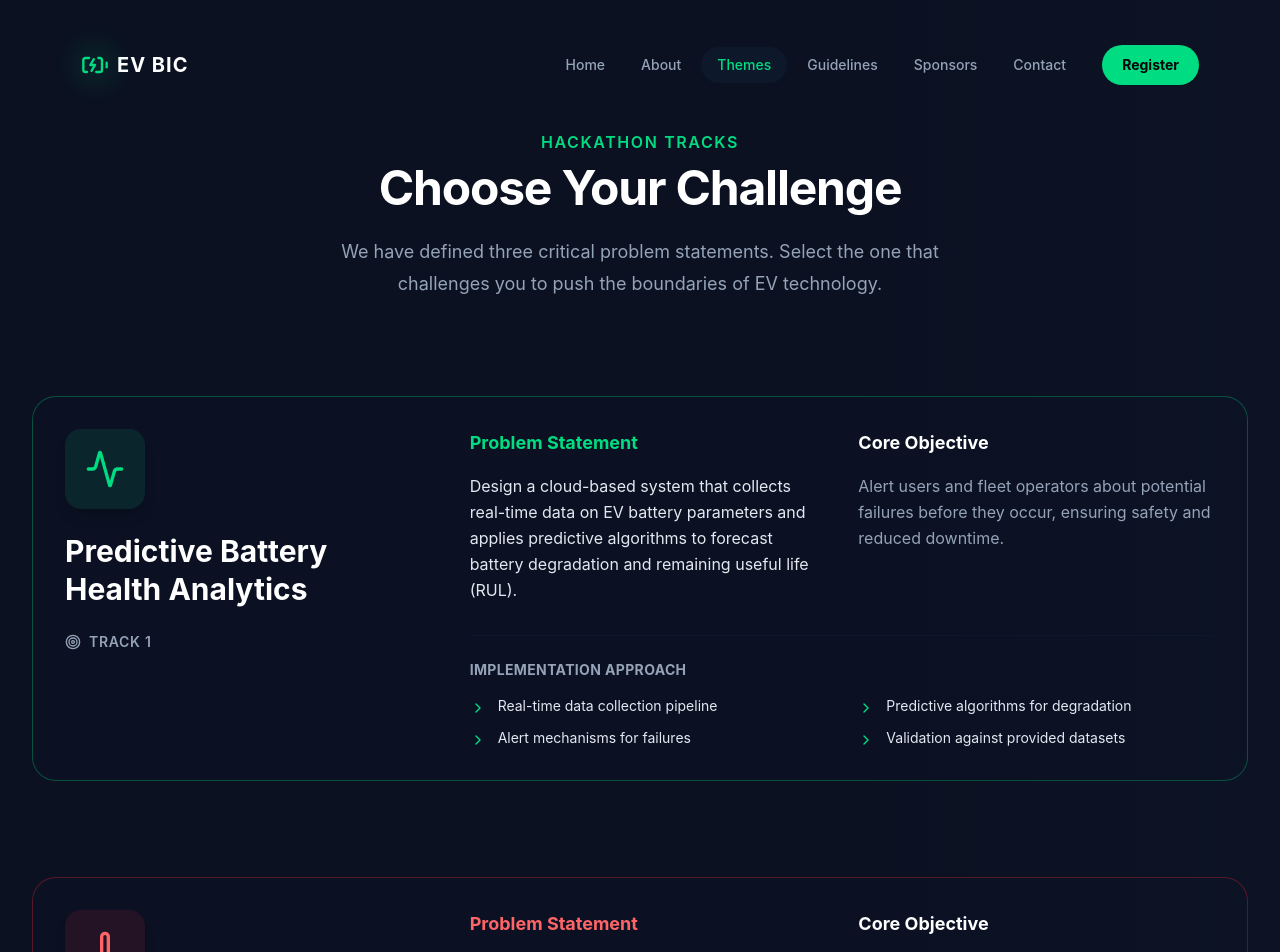
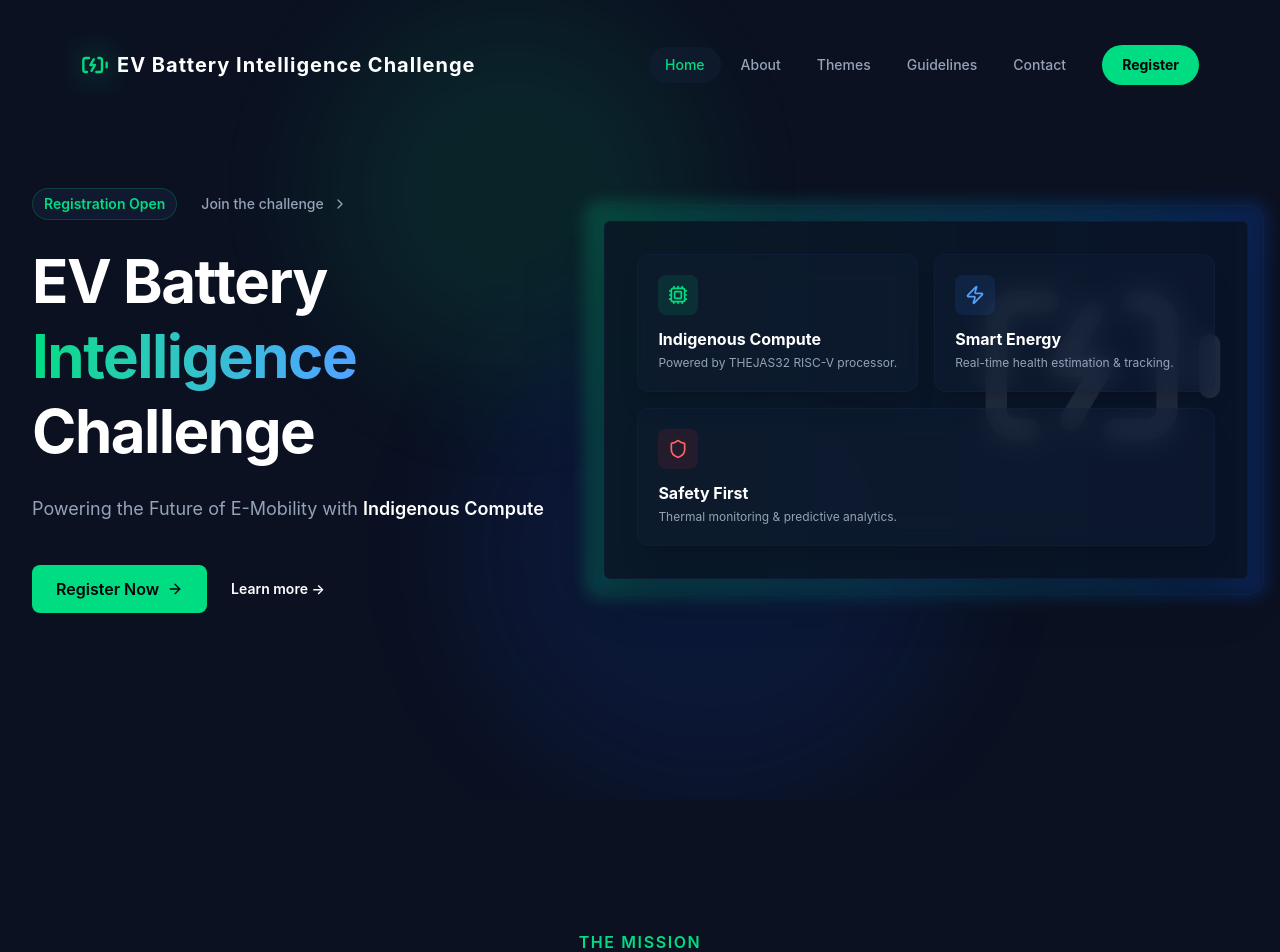
Before and after one commit to AdharshJolly/EV-BIC, a React (Vite) app: page /themes in a window 1280 px wide. Shown: the top 952 px of the page. Built offline with nearby package versions, Linux system fonts and the light colour scheme.

Commit message:
feat: convert to single-page site, update event branding, and comment out sponsors section

```diff
--- a/index.html
+++ b/index.html
@@ -4,7 +4,7 @@
     <meta charset="UTF-8" />
     <link rel="icon" type="image/svg+xml" href="/vite.svg" />
     <meta name="viewport" content="width=device-width, initial-scale=1.0" />
-    <title>ev-bic</title>
+    <title>EV Battery Intelligence Challenge</title>
   </head>
   <body>
     <div id="root"></div>
--- a/src/App.tsx
+++ b/src/App.tsx
@@ -1,28 +1,42 @@
-import { BrowserRouter, Routes, Route } from 'react-router-dom';
-import Layout from './components/Layout';
+import Navbar from './components/Navbar';
+import Footer from './components/Footer';
 import Home from './pages/Home';
 import About from './pages/About';
 import Themes from './pages/Themes';
 import Register from './pages/Register';
 import Guidelines from './pages/Guidelines';
-import Sponsors from './pages/Sponsors';
+// import Sponsors from './pages/Sponsors';
 import Contact from './pages/Contact';
 
 function App() {
   return (
-    <BrowserRouter>
-      <Routes>
-        <Route path="/" element={<Layout />}>
-          <Route index element={<Home />} />
-          <Route path="about" element={<About />} />
-          <Route path="themes" element={<Themes />} />
-          <Route path="register" element={<Register />} />
-          <Route path="guidelines" element={<Guidelines />} />
-          <Route path="sponsors" element={<Sponsors />} />
-          <Route path="contact" element={<Contact />} />
-        </Route>
-      </Routes>
-    </BrowserRouter>
+    <div className="min-h-screen flex flex-col bg-brand-primary text-brand-text font-sans selection:bg-brand-accent selection:text-brand-dark">
+      <Navbar />
+      <main className="flex-grow">
+        <section id="home">
+          <Home />
+        </section>
+        <section id="about">
+          <About />
+        </section>
+        <section id="themes">
+          <Themes />
+        </section>
+        <section id="guidelines">
+          <Guidelines />
+        </section>
+        {/* <section id="sponsors">
+          <Sponsors />
+        </section> */}
+        <section id="register">
+          <Register />
+        </section>
+        <section id="contact">
+          <Contact />
+        </section>
+      </main>
+      <Footer />
+    </div>
   );
 }
 
--- a/src/components/Footer.tsx
+++ b/src/components/Footer.tsx
@@ -1,5 +1,4 @@
 import { Github, Twitter, Linkedin, Mail, BatteryCharging } from 'lucide-react';
-import { Link } from 'react-router-dom';
 
 const Footer = () => {
   return (
@@ -14,10 +13,10 @@ const Footer = () => {
           <div className="lg:col-span-2 space-y-6">
              <div className="flex items-center space-x-2">
                 <BatteryCharging className="h-8 w-8 text-brand-accent" />
-                <span className="text-xl font-bold text-white tracking-wider">EV BIC</span>
+                <span className="text-xl font-bold text-white tracking-wider">EV Battery Intelligence Challenge</span>
              </div>
              <p className="text-brand-muted max-w-md">
-               Powering the future of E-Mobility with indigenous compute. Join the challenge to build safe, smart, and sustainable battery systems.
+               Powering the Future of E-Mobility with Indigenous Compute. Join the challenge to build safe, smart, and sustainable battery systems.
              </p>
           </div>
 
@@ -25,11 +24,11 @@ const Footer = () => {
           <div>
             <h3 className="text-white font-bold mb-6">Quick Links</h3>
             <ul className="space-y-4">
-               {['About', 'Themes', 'Guidelines', 'Sponsors', 'Register'].map((item) => (
+               {['About', 'Themes', 'Guidelines', /* 'Sponsors', */ 'Register'].map((item) => (
                  <li key={item}>
-                   <Link to={`/${item.toLowerCase()}`} className="text-brand-muted hover:text-brand-accent transition-colors">
+                   <a href={`#${item.toLowerCase()}`} className="text-brand-muted hover:text-brand-accent transition-colors">
                      {item}
-                   </Link>
+                   </a>
                  </li>
                ))}
             </ul>
--- a/src/components/Layout.tsx
+++ /dev/null
@@ -1,17 +0,0 @@
-import { Outlet } from 'react-router-dom';
-import Navbar from './Navbar';
-import Footer from './Footer';
-
-const Layout = () => {
-  return (
-    <div className="min-h-screen flex flex-col bg-brand-primary text-brand-text font-sans selection:bg-brand-accent selection:text-brand-dark">
-      <Navbar />
-      <main className="flex-grow">
-        <Outlet />
-      </main>
-      <Footer />
-    </div>
-  );
-};
-
-export default Layout;
--- a/src/components/Navbar.tsx
+++ b/src/components/Navbar.tsx
@@ -1,5 +1,4 @@
 import { useState, useEffect } from 'react';
-import { Link, useLocation } from 'react-router-dom';
 import { Menu, X, BatteryCharging } from 'lucide-react';
 import { motion, AnimatePresence } from 'framer-motion';
 import { cn } from '../lib/utils';
@@ -7,24 +6,42 @@ import { cn } from '../lib/utils';
 const Navbar = () => {
   const [isOpen, setIsOpen] = useState(false);
   const [scrolled, setScrolled] = useState(false);
-  const location = useLocation();
+  const [activeSection, setActiveSection] = useState('home');
 
   useEffect(() => {
     const handleScroll = () => {
       setScrolled(window.scrollY > 20);
+
+      // Simple scroll spy
+      const sections = ['home', 'about', 'themes', 'guidelines', /* 'sponsors', */ 'contact'];
+      for (const section of sections) {
+        const element = document.getElementById(section);
+        if (element) {
+          const rect = element.getBoundingClientRect();
+          if (rect.top <= 100 && rect.bottom >= 100) {
+            setActiveSection(section);
+            break;
+          }
+        }
+      }
     };
     window.addEventListener('scroll', handleScroll);
     return () => window.removeEventListener('scroll', handleScroll);
   }, []);
 
   const navItems = [
-    { name: 'Home', path: '/' },
-    { name: 'About', path: '/about' },
-    { name: 'Themes', path: '/themes' },
-    { name: 'Guidelines', path: '/guidelines' },
-    { name: 'Sponsors', path: '/sponsors' },
-    { name: 'Contact', path: '/contact' },
+    { name: 'Home', path: '#home' },
+    { name: 'About', path: '#about' },
+    { name: 'Themes', path: '#themes' },
+    { name: 'Guidelines', path: '#guidelines' },
+    /* { name: 'Sponsors', path: '#sponsors' }, */
+    { name: 'Contact', path: '#contact' },
   ];
+
+  const handleNavClick = () => {
+    setIsOpen(false);
+    // Smooth scroll is handled by CSS scroll-behavior: smooth
+  };
 
   return (
     <nav
@@ -43,28 +60,33 @@ const Navbar = () => {
       >
         <div className="flex items-center justify-between h-14">
           <div className="flex items-center">
-            <Link to="/" className="flex items-center space-x-2 group">
+            <a href="#home" className="flex items-center space-x-2 group">
               <div className="relative">
                 <div className="absolute inset-0 bg-brand-accent blur-lg opacity-20 group-hover:opacity-40 transition-opacity"></div>
                 <BatteryCharging className="h-7 w-7 text-brand-accent relative z-10" />
               </div>
-              <span className="text-xl font-bold text-white tracking-wider group-hover:text-brand-accent transition-colors">EV BIC</span>
-            </Link>
+              <span className="text-xl font-bold text-white tracking-wider group-hover:text-brand-accent transition-colors">
+                EV <span className="hidden sm:inline">Battery Intelligence Challenge</span>
+                <span className="sm:hidden">BIC</span>
+              </span>
+            </a>
           </div>
           <div className="hidden md:block">
             <div className="ml-10 flex items-center space-x-1">
-              {navItems.map((item) => (
-                <Link
+              {navItems.map((item) => {
+                 const isActive = activeSection === item.path.substring(1);
+                 return (
+                  <a
                     key={item.name}
-                  to={item.path}
+                    href={item.path}
                     className={cn(
                       "px-4 py-2 rounded-full text-sm font-medium transition-all duration-200 relative",
-                    location.pathname === item.path
+                      isActive
                         ? "text-brand-accent"
                         : "text-brand-muted hover:text-white"
                     )}
                   >
-                  {location.pathname === item.path && (
+                    {isActive && (
                       <motion.div
                         layoutId="navbar-indicator"
                         className="absolute inset-0 bg-brand-secondary/40 rounded-full -z-10"
@@ -72,14 +94,15 @@ const Navbar = () => {
                       />
                     )}
                     {item.name}
-                </Link>
-              ))}
-              <Link
-                to="/register"
+                  </a>
+                );
+              })}
+              <a
+                href="#register"
                 className="ml-4 bg-brand-accent text-brand-dark px-5 py-2.5 rounded-full text-sm font-bold hover:bg-white hover:shadow-[0_0_20px_-5px_rgba(0,220,130,0.5)] transition-all duration-300 transform hover:-translate-y-0.5"
               >
                 Register
-              </Link>
+              </a>
             </div>
           </div>
           <div className="-mr-2 flex md:hidden">
@@ -103,28 +126,31 @@ const Navbar = () => {
             className="absolute top-full left-4 right-4 mt-4 bg-brand-primary/95 backdrop-blur-2xl border border-brand-secondary rounded-3xl overflow-hidden shadow-2xl md:hidden"
           >
             <div className="px-4 pt-4 pb-6 space-y-2">
-              {navItems.map((item) => (
-                <Link
+              {navItems.map((item) => {
+                const isActive = activeSection === item.path.substring(1);
+                return (
+                  <a
                     key={item.name}
-                  to={item.path}
-                  onClick={() => setIsOpen(false)}
+                    href={item.path}
+                    onClick={() => handleNavClick()}
                     className={cn(
                       "block px-4 py-3 rounded-xl text-base font-medium transition-colors",
-                    location.pathname === item.path
+                      isActive
                         ? "text-brand-accent bg-brand-secondary/30"
                         : "text-brand-muted hover:text-white hover:bg-brand-secondary/20"
                     )}
                   >
                     {item.name}
-                </Link>
-              ))}
-              <Link
-                to="/register"
-                onClick={() => setIsOpen(false)}
+                  </a>
+                );
+              })}
+              <a
+                href="#register"
+                onClick={() => handleNavClick()}
                 className="block w-full text-center mt-6 bg-brand-accent text-brand-dark px-4 py-4 rounded-xl text-base font-bold hover:bg-white transition-colors"
               >
                 Register Now
-              </Link>
+              </a>
             </div>
           </motion.div>
         )}
--- a/src/index.css
+++ b/src/index.css
@@ -28,6 +28,10 @@
 
 :root {
   color-scheme: dark;
+}
+
+html {
+  scroll-behavior: smooth;
 }
 
 body {
--- a/src/pages/Home.tsx
+++ b/src/pages/Home.tsx
@@ -1,5 +1,4 @@
 import { ArrowRight, Cpu, Zap, Shield, ChevronRight, BatteryCharging } from 'lucide-react';
-import { Link } from 'react-router-dom';
 import { motion } from 'framer-motion';
 
 const Home = () => {
@@ -19,7 +18,7 @@ const Home = () => {
           className="mx-auto max-w-2xl lg:mx-0 lg:flex-auto"
         >
           <div className="mt-10 lg:mt-0">
-            <a href="#" className="inline-flex space-x-6">
+            <a href="#register" className="inline-flex space-x-6">
               <span className="rounded-full bg-brand-secondary/50 px-3 py-1 text-sm font-semibold leading-6 text-brand-accent ring-1 ring-inset ring-brand-accent/20 hover:bg-brand-accent/10 transition-colors">
                 Registration Open
               </span>
@@ -30,20 +29,20 @@ const Home = () => {
             </a>
           </div>
           <h1 className="mt-6 text-5xl font-bold tracking-tight text-white sm:text-6xl leading-tight">
-            Powering the Future of <span className="text-transparent bg-clip-text bg-gradient-to-r from-brand-accent to-blue-400">E-Mobility</span>
+            EV Battery <span className="text-transparent bg-clip-text bg-gradient-to-r from-brand-accent to-blue-400">Intelligence</span> Challenge
           </h1>
           <p className="mt-6 text-lg leading-8 text-brand-muted">
-            Build cloud-connected, intelligent battery monitoring systems on the VSDSquadron ULTRA. Join India's premier EV Battery Intelligence Challenge.
+            Powering the Future of E-Mobility with <span className="text-white font-semibold">Indigenous Compute</span>
           </p>
           <div className="mt-10 flex items-center gap-x-6">
-            <Link to="/register" className="group relative px-6 py-3 font-semibold text-brand-dark transition-all duration-200 bg-brand-accent rounded-lg hover:bg-white hover:shadow-[0_0_30px_-5px_rgba(0,220,130,0.6)]">
+            <a href="#register" className="group relative px-6 py-3 font-semibold text-brand-dark transition-all duration-200 bg-brand-accent rounded-lg hover:bg-white hover:shadow-[0_0_30px_-5px_rgba(0,220,130,0.6)]">
               <span className="relative z-10 flex items-center gap-2">
                 Register Now <ArrowRight className="w-4 h-4 group-hover:translate-x-1 transition-transform" />
               </span>
-            </Link>
-            <Link to="/about" className="text-sm font-semibold leading-6 text-white hover:text-brand-accent transition-colors">
+            </a>
+            <a href="#about" className="text-sm font-semibold leading-6 text-white hover:text-brand-accent transition-colors">
               Learn more <span aria-hidden="true">→</span>
-            </Link>
+            </a>
           </div>
         </motion.div>
 
```
Lines whose indentation alone changed are shown as unchanged.
